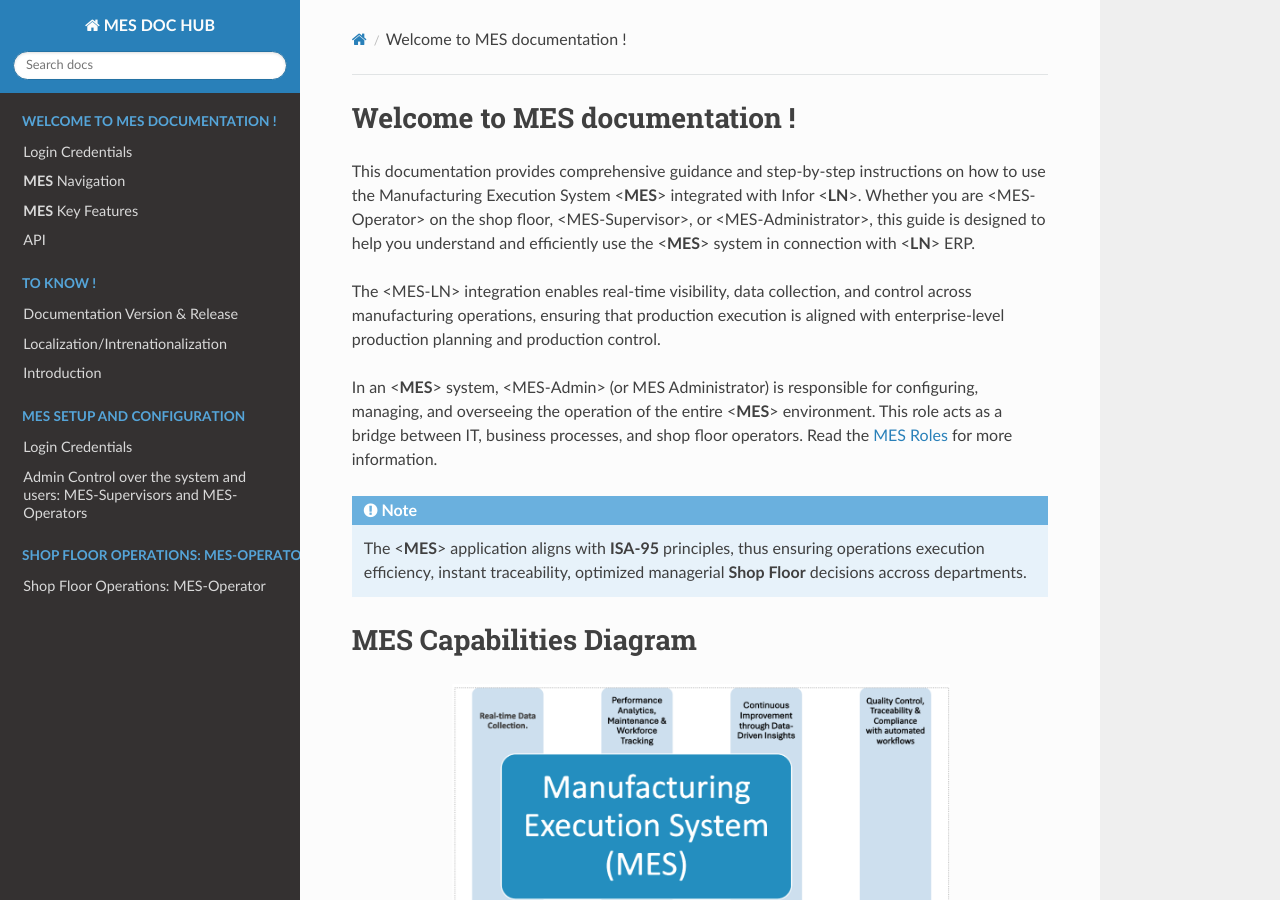
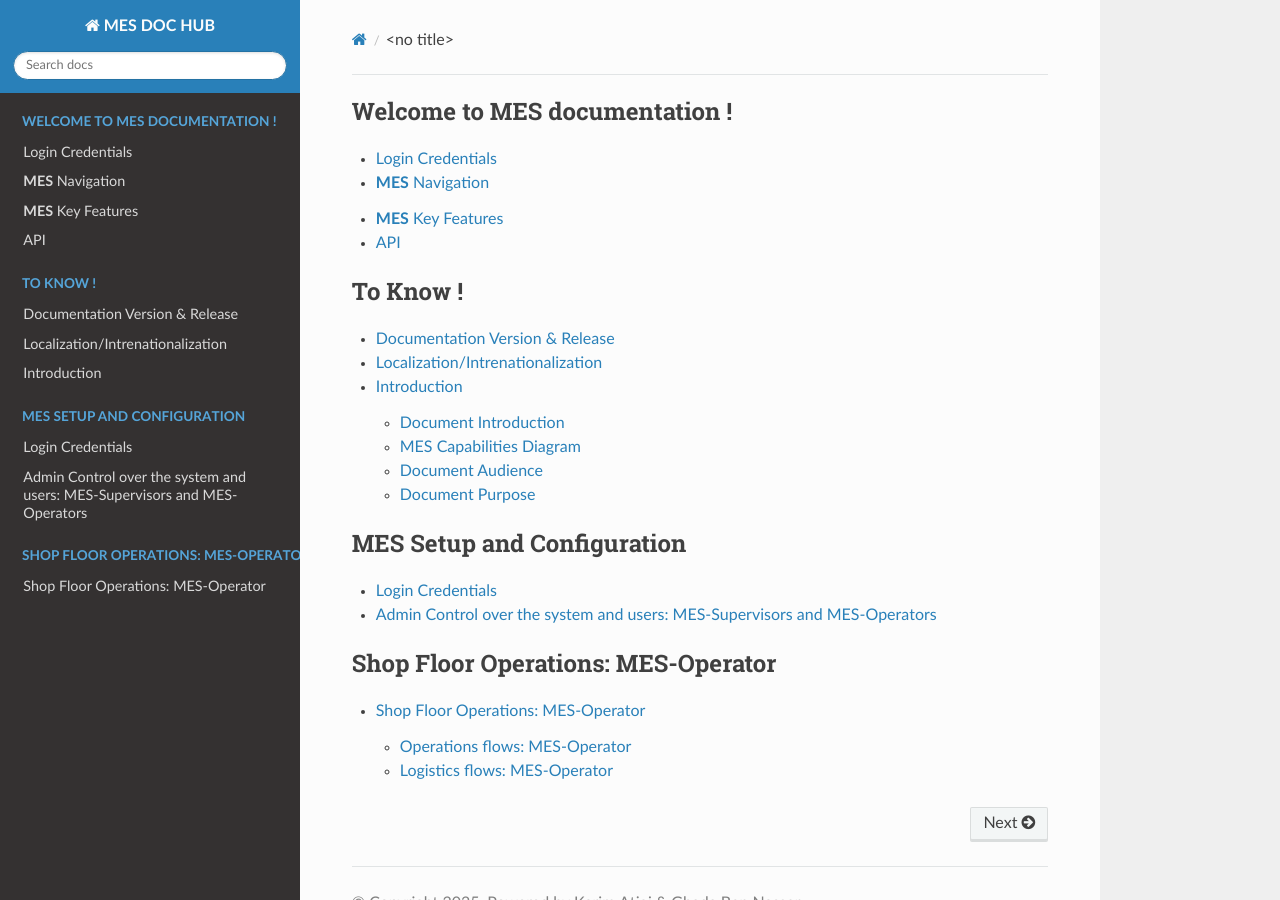
Before and after one commit to ghadiben0/-rtd-tutorial-ghadi2, a Sphinx documentation site: the page built from docs/source/index.rst, in a window 1280 px wide and 900 px high. Built offline with Sphinx 7.4.7 and the Read the Docs theme 3.1.0, drawn with Linux system fonts in a browser that asks for light colours.

Commit message:
Update index.rst

```diff
--- a/docs/source/index.rst
+++ b/docs/source/index.rst
@@ -1,25 +1,3 @@
-Welcome to MES documentation !
-===================================
-
-This documentation provides comprehensive guidance and step-by-step instructions on how to use the Manufacturing Execution System <**MES**> integrated with Infor <**LN**>. Whether you are <MES-Operator> on the shop floor, <MES-Supervisor>, or <MES-Administrator>, this guide is designed to help you understand and efficiently use the <**MES**> system in connection with <**LN**> ERP.
-
-The <MES-LN> integration enables real-time visibility, data collection, and control across manufacturing operations, ensuring that production execution is aligned with enterprise-level production planning and production control.
-
-In an <**MES**> system, <MES-Admin> (or MES Administrator) is responsible for configuring, managing, and overseeing the operation of the entire <**MES**> environment. This role acts as a bridge between IT, business processes, and shop floor operators.
-Read the :doc:`MES Roles <roles>` for more information.
-
-.. note::
-
-   The <**MES**> application aligns with **ISA-95** principles, thus ensuring operations execution efficiency, instant traceability, optimized managerial **Shop Floor** decisions accross departments.
-
-MES Capabilities Diagram
-=========================
-
-.. image:: _static/MES_Capabilities.png
-   :alt: MES Capabilities Diagram
-   :width: 500px
-   :align: center
-
 .. toctree::
    :maxdepth: 2
    :caption: Welcome to MES documentation !
```
